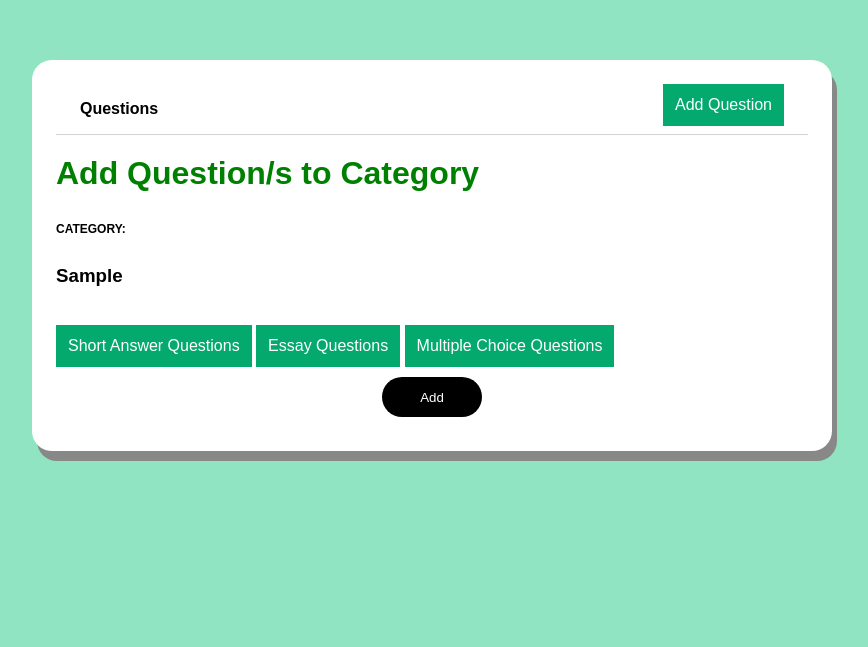
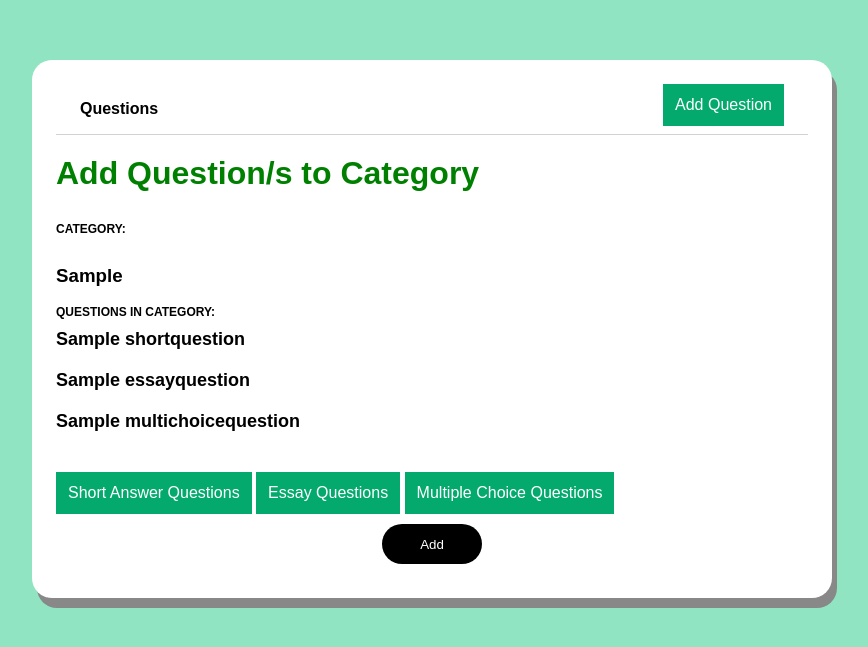
Before and after one commit to Albert-Alvaro/CP3405_Ver2, a Django app: page /create-category-add-question/1 in a window 1280 px wide. Shown: the top 647 px of the page, without its empty margins (208-1076 px from the left). Run offline with Django 4.2, Linux system fonts and the light colour scheme; tables that the repository leaves empty hold one stand-in row (values such as "Sample post").

Commit message:
add the category feature

```diff
--- a/questions/admin.py
+++ b/questions/admin.py
@@ -2,6 +2,7 @@ from django.contrib import admin
 from . import models
 
 # Register your models here.
+admin.site.register(models.Question)
 admin.site.register(models.MultiChoiceQuestion)
 admin.site.register(models.ShortQuestion)
 admin.site.register(models.EssayQuestion)
--- a/questions/models.py
+++ b/questions/models.py
@@ -14,7 +14,7 @@ class MultiChoiceQuestion(models.Model):
     updated_at = models.DateTimeField(auto_now=True)
 
     def __str__(self):
-        return self.question, self.category
+        return self.question
 
 class ShortQuestion(models.Model):
     category = models.ForeignKey(Question, null=True, on_delete=models.CASCADE)
@@ -23,17 +23,17 @@ class ShortQuestion(models.Model):
     updated_at = models.DateTimeField(auto_now=True)
 
     def __str__(self):
-        return self.question, self.category
+        return self.question
 
 class EssayQuestion(models.Model):
     category = models.ForeignKey(Question, null=True, on_delete=models.CASCADE)
     question = models.CharField(max_length=10000)
     created_at = models.DateTimeField(auto_now_add=True)
     updated_at = models.DateTimeField(auto_now=True)
-    image = models.ImageField(upload_to='images/')
+    image = models.ImageField(upload_to='images/', null=True)
 
     def __str__(self):
-        return self.question, self.category
+        return self.question
 
 class EssayResponse(models.Model):
     question = models.ForeignKey(EssayQuestion, null=False, on_delete=models.CASCADE)
--- a/questions/templates/create_category_add_question.html
+++ b/questions/templates/create_category_add_question.html
@@ -65,13 +65,35 @@
         <div class="field-wrapper">
             <label>Category: </label>
             <h3>{{category.category}}</h3>
+            <label>Questions in Category: </label>
+            {% for  question in shortQuestionsCat %}
+                <div class = "question-items">
+                        <p class="question-item-title">
+                        {{question.question}}
+                        </p>
+                </div>
+            {% endfor %}
+            {% for  question in essayQuestionsCat %}
+                <div class = "question-items">
+                        <p class="question-item-title">
+                        {{question.question}}
+                        </p>
+                </div>
+            {% endfor %}
+            {% for  question in multiChoiceQuestionsCat %}
+                <div class = "question-items">
+                        <p class="question-item-title">
+                        {{question.question}}
+                        </p>
+                </div>
+            {% endfor %}
         </div>
     <div class="dropdown">
         <button class="dropbtn">Short Answer Questions</button>
             <div class="dropdown-content">
                 {% for  question in shortQuestions %}
                 <div class = "question-items">
-                    <a href="{% url 'add-short-question-to-category' category.id %}">
+                    <a href="{% url 'add-short-question-to-category' category.id question.id %}">
                         <p class="question-item-title">
                         {{question.question}}
                         </p>
@@ -85,7 +107,7 @@
             <div class="dropdown-content">
                 {% for  question in essayQuestions %}
                 <div class = "question-items">
-                    <a href="{% url 'add-essay-question-to-category' category.id %}">
+                    <a href="{% url 'add-essay-question-to-category' category.id question.id %}">
                     <p class="question-item-title">
                         {{question.question}}
                         </p>
@@ -99,7 +121,7 @@
             <div class="dropdown-content">
                 {% for  question in multiChoiceQuestions %}
                 <div class = "question-items">
-                    <a href="{% url 'add-mcq-to-category' category.id %}">
+                    <a href="{% url 'add-mcq-to-category' category.id question.id %}">
                         <p class="question-item-title">
                         {{question.question}}
                         </p>
--- a/questions/urls.py
+++ b/questions/urls.py
@@ -19,9 +19,9 @@ urlpatterns = [
     path('delete-choice-amcq/<int:id>/', views.deleteChoice_amcq, name='delete-choice-amcq'),
     path('create-category', views.createCategory, name="create-category"),
     path('create-category-add-question/<int:id>', views.addQuestionToCategory, name="create-category-add-question"),
-    path('add-essay-question-to-category/<int:id>', views.addEssayQuestionToCategory,name="add-essay-question-to-category"),
-    path('add-short-question-to-category/<int:id>', views.addShortQuestionToCategory,
+    path('add-essay-question-to-category/<int:id>/<int:id2>', views.addEssayQuestionToCategory,name="add-essay-question-to-category"),
+    path('add-short-question-to-category/<int:id>/<int:id2>', views.addShortQuestionToCategory,
          name="add-short-question-to-category"),
-    path('add-mcq-to-category/<int:id>', views.addMCQToCategory, name="add-mcq-to-category"),
+    path('add-mcq-to-category/<int:id>/<int:id2>', views.addMCQToCategory, name="add-mcq-to-category"),
     path('image_upload', views.addEssayQuestion, name='image_upload'),
 ]
--- a/questions/views.py
+++ b/questions/views.py
@@ -67,6 +67,7 @@ def addMCQuestion(request):
 def addChoice(request, id):
     choices = Choices.objects.filter(mcq=id)
     multiChoiceQuestions = MultiChoiceQuestion.objects.get(id=id)
+    print(choices)
     form = AddChoices()
     if request.method == "POST":
         form = AddChoices(request.POST)
@@ -182,24 +183,34 @@ def addQuestionToCategory(request, id):
     shortQuestions = ShortQuestion.objects.all()
     essayQuestions = EssayQuestion.objects.all()
     multiChoiceQuestions = MultiChoiceQuestion.objects.all()
+    shortQuestionsCat = ShortQuestion.objects.filter(category=id)
+    essayQuestionsCat = EssayQuestion.objects.filter(category=id)
+    multiChoiceQuestionsCat = MultiChoiceQuestion.objects.filter(category=id)
     category = Question.objects.get(id=id)
+    print(id)
+    print(shortQuestionsCat)
+    print(shortQuestions.values_list('category'))
     context = {
         'shortQuestions': shortQuestions,
         'essayQuestions': essayQuestions,
         'multiChoiceQuestions': multiChoiceQuestions,
+        'shortQuestionsCat':shortQuestionsCat,
+        'essayQuestionsCat':essayQuestionsCat,
+        'multiChoiceQuestionsCat': multiChoiceQuestionsCat,
         'category': category,
     }
     return render(request, 'create_category_add_question.html', context)
 
-def addShortQuestionToCategory(request, id):
+def addShortQuestionToCategory(request, id, id2):
     category = Question.objects.get(id=id)
+    question = ShortQuestion.objects.filter(id=id2).update(category=id)
+    return redirect("/create-category-add-question/" + str(category.id))
+def addEssayQuestionToCategory(request, id, id2):
+    category = Question.objects.get(id=id)
+    question = EssayQuestion.objects.filter(id=id2).update(category=id)
+    return redirect("/create-category-add-question/" + str(category.id))
+def addMCQToCategory(request, id, id2):
+    category = Question.objects.get(id=id)
+    question = MultiChoiceQuestion.objects.filter(id=id2).update(category=id)
 
     return redirect("/create-category-add-question/" + str(category.id))
-def addEssayQuestionToCategory(request, id):
-    category = Question.objects.get(id=id)
-
-    return redirect("/create-category-add-question/" + str(category.id))
-def addMCQToCategory(request, id):
-    category = Question.objects.get(id=id)
-
-    return redirect("/create-category-add-question/" + str(category.id))
```
Also changed, not shown: media/images/Screenshot_2023-11-15_171004.png (added), questions/migrations/0008_merge_20231227_1528.py (added), questions/migrations/0009_alter_essayquestion_image.py (added).
